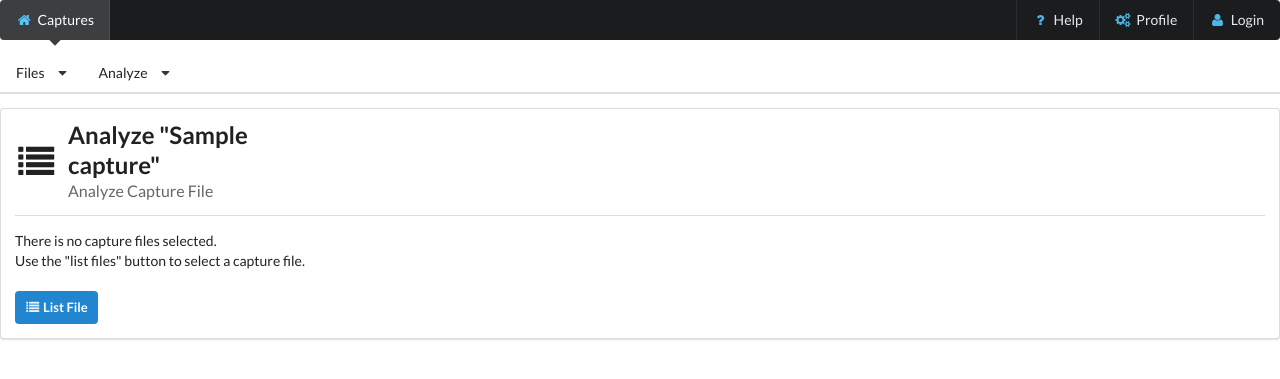
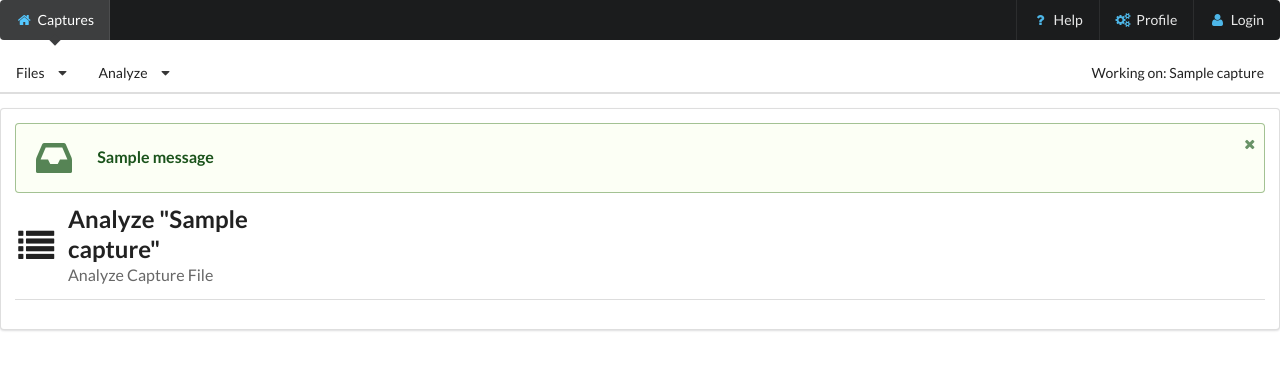
Before and after one commit to erikdewildt/django-scapy, a Django app: a page that uses templates/base.html in a window 1280 px wide. Shown: the top 379 px of the page. Run offline with Django 3.2, Linux system fonts and the light colour scheme; tables that the repository leaves empty hold one stand-in row (values such as "Sample post"); one stand-in notice (Sample message) is shown.

Commit message:
Implemented messages in template Display message when no capture file is selected Register capture file being worked on in session Display capture file being worked on in 2nd level menu

```diff
--- a/captures/templates/captures/capture_detail.html
+++ b/captures/templates/captures/capture_detail.html
@@ -24,15 +24,5 @@
 
 <div class="ui divider"></div>
 
-{% if request.session.capture %}
-
-{% else %}
-    There is no capture files selected. <br> Use the "list files" button to select a capture file. <br><br>
-    <a href="{% url "captures:capture-list" %}" class="ui floated small primary labelled icon button"><i class="list icon"></i> List File</a>
-{% endif %}
-
-
-
-
 
 {% endblock content %}
--- a/captures/templates/captures/capture_list.html
+++ b/captures/templates/captures/capture_list.html
@@ -59,6 +59,7 @@
                             <td class="collapsing">
                                 <div class="ui icon buttons">
                                     <a href="{% url "captures:capture-detail" capture.id %}" class="ui button"><i class="search icon"></i></a>
+                                    <a href="{% url "captures:capture-detail" capture.id %}" class="ui button"><i class="info icon"></i></a>
                                     <a href="{% url "captures:capture-edit" capture.id %}" class="ui button"><i class="edit icon"></i></a>
                                     <a href="{% url "captures:capture-delete" capture.id %}" class="ui button"><i class="trash icon"></i></a>
                                 </div>
--- a/captures/templates/captures_menu2.html
+++ b/captures/templates/captures_menu2.html
@@ -11,8 +11,17 @@
         Analyze
         <i class="dropdown icon"></i>
         <div class="menu">
-          <a class="item" href="{% url "captures:capture-list" %}"><i class="list icon"></i> List</a>
-          <a class="item" href="{% url "captures:capture-add" %}"><i class="upload icon"></i> Add</a>
+          <a class="item" href="{% if request.session.capture_id %}
+                                    {% url "captures:capture-detail" request.session.capture_id %}
+                                {% else %}
+                                    {% url "captures:capture-detail" -1 %}
+                                {% endif %}
+                                "><i class="list icon"></i> Details</a>
         </div>
     </div>
+     <div class="right menu">
+        <div class="ui item">
+          Working on: {{ request.session.capture_name }}
+        </div>
+     </div>
 </div>
--- a/captures/views.py
+++ b/captures/views.py
@@ -1,7 +1,11 @@
+from django.contrib import messages
 from django.db.models import Sum
+from django.http import Http404
+from django.shortcuts import redirect
 from django.views.generic.list import ListView
 from django.views.generic.edit import CreateView, DeleteView, UpdateView
 from django.views.generic.detail import DetailView
+
 from django.core.urlresolvers import reverse_lazy
 
 from .forms import CaptureForm
@@ -59,3 +63,25 @@ class CaptureDetail(DetailView):
     Show Capture file details
     """
     model = Capture
+    allow_empty = True
+
+    def get(self, request, *args, **kwargs):
+        """
+        Redirect to list page if no object is found
+        :param request:
+        :param args:
+        :param kwargs:
+        :return:
+        """
+        try:
+            self.object = self.get_object()
+            # Register capture_id and capture_name in session
+            request.session['capture_id'] = self.object.id
+            request.session['capture_name'] = self.object.name
+        except Http404:
+            # redirect here
+            messages.add_message(request, messages.ERROR, 'No capture file selected. Please select a capture file first.')
+            url = reverse_lazy('captures:capture-list')
+            return redirect(url)
+        context = self.get_context_data(object=self.object)
+        return self.render_to_response(context)
--- a/templates/base.html
+++ b/templates/base.html
@@ -31,6 +31,29 @@
 {% endblock statusbar %}
 
 <div class="ui segment">
+    {% if messages %}
+        {% for message in messages %}
+            {% if message.level == DEFAULT_MESSAGE_LEVELS.ERROR %}
+            <div class="ui negative icon message">
+            {% elif message.level == DEFAULT_MESSAGE_LEVELS.WARNING %}
+            <div class="ui warning icon message">
+            {% elif message.level == DEFAULT_MESSAGE_LEVELS.SUCCESS %}
+            <div class="ui positive icon message">
+            {% elif message.level == DEFAULT_MESSAGE_LEVELS.INFO %}
+            <div class="ui violet icon message">
+            {% elif message.level == DEFAULT_MESSAGE_LEVELS.DEBUG %}
+            {% endif %}
+                <i class="close icon"></i>
+                <i class="inbox icon"></i>
+                    <div class="content">
+                    <div class="header">
+                      {{ message }}
+                    </div>
+                </div>
+            </div>
+        {% endfor %}
+    {% endif %}
+
     {% block content %}
     {% endblock content %}
 </div>
@@ -39,15 +62,20 @@
 {% endblock footer %}
 
 <script type="application/javascript">
+    {# Dropdown menu #}
     $('.ui.dropdown')
     .dropdown()
     ;
 
-    $('.button')
-    .popup({
-        inline: true
-      })
+    {# Messages close function #}
+    $('.message .close')
+    .on('click', function() {
+    $(this)
+      .closest('.message')
+      .transition('fade');
+    })
     ;
+
 </script>
 
 </body>
```
